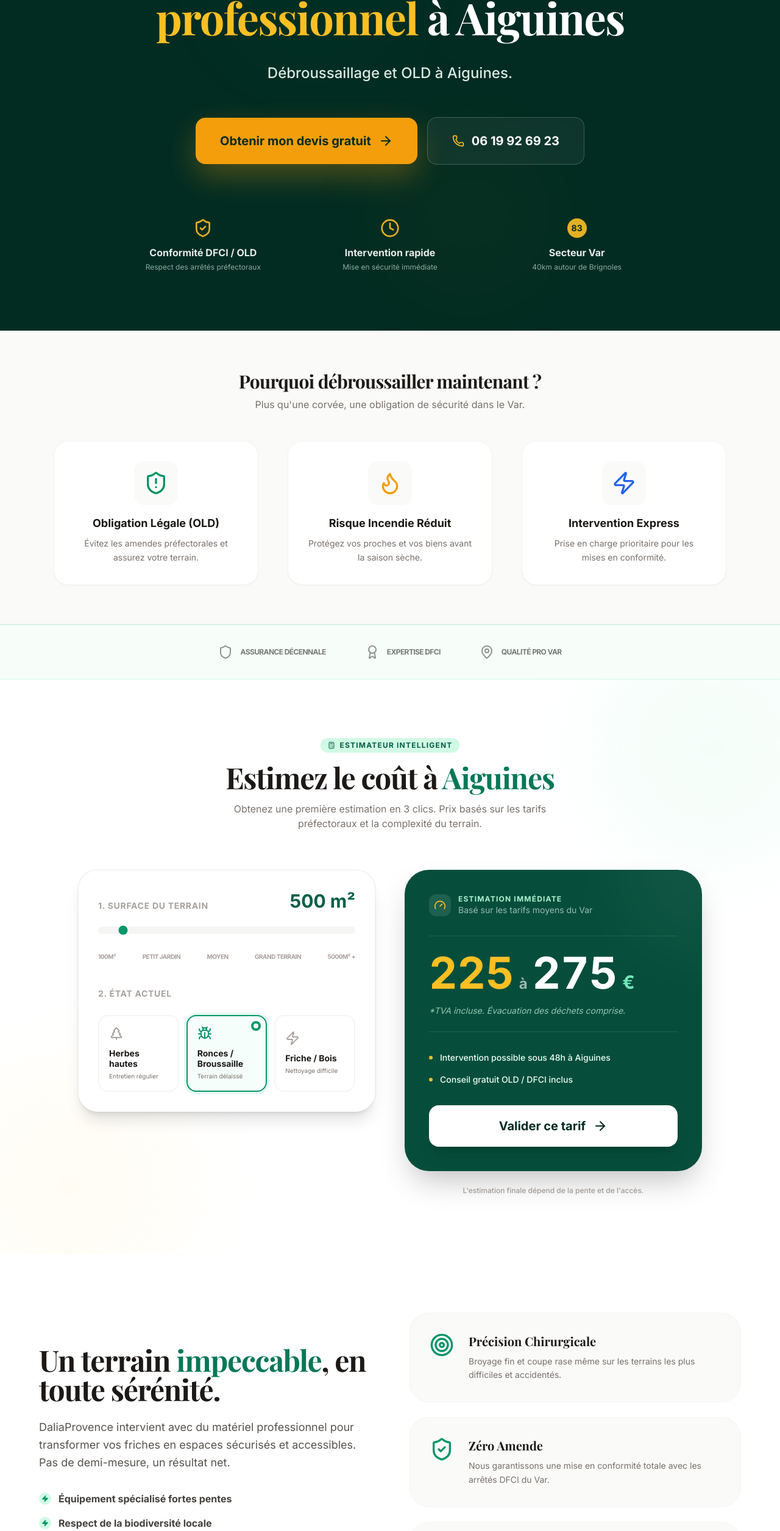
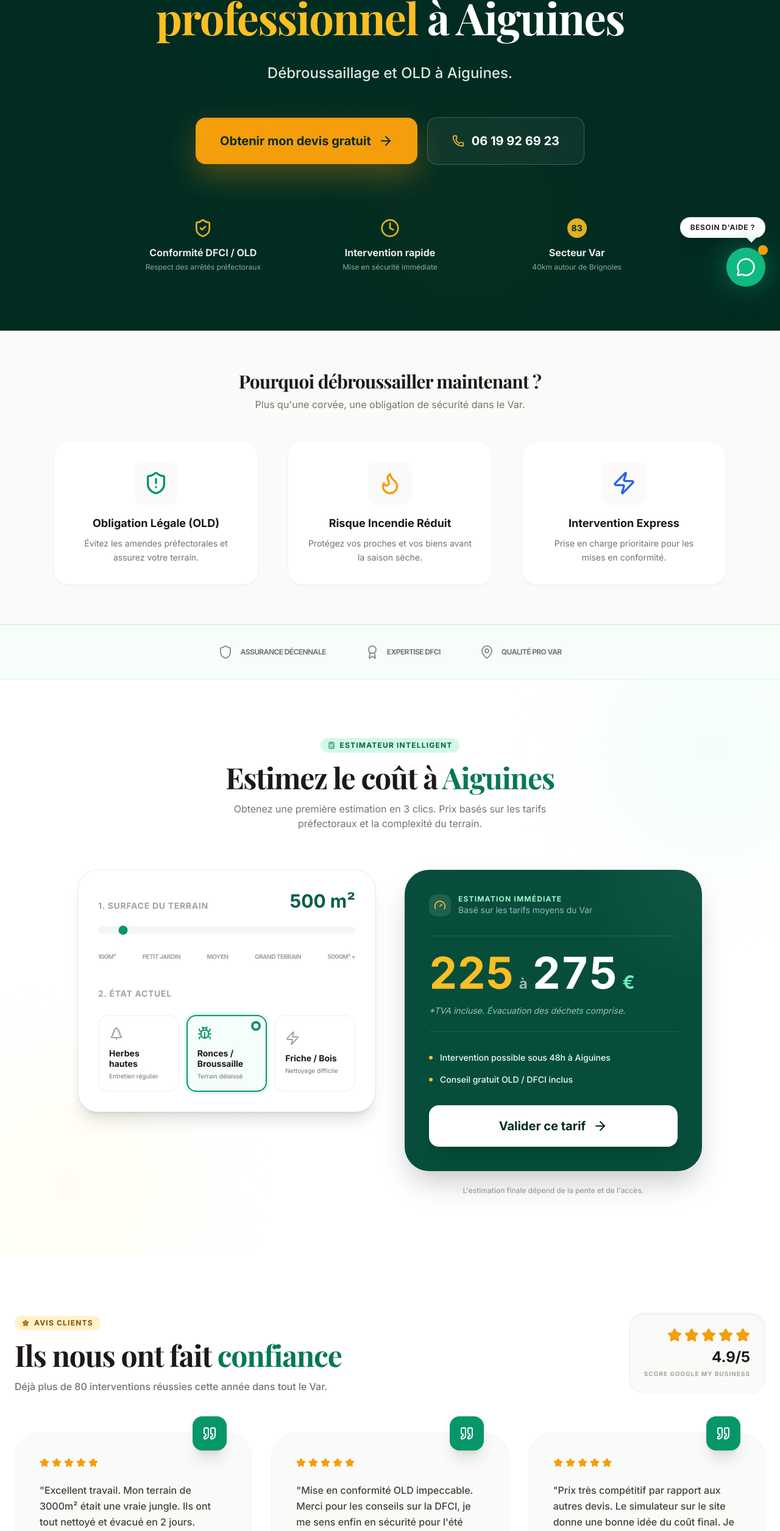
Before and after one commit to Anaska47/Daliaprovence, a React (Vite) app: page /debroussaillage/aiguines in a window 1280 px wide. Shown: the part 234-2744 px from the top of the page at 61% size. Built offline with nearby package versions, Linux system fonts and the light colour scheme; the HTML template or start-up script is replaced by a standard one.

Commit message:
feat: premium conversion pack (WhatsApp, FAQ, Testimonials, Urgency Banner, Referral Offer)

```diff
--- a/src/components/FAQ.tsx
+++ b/src/components/FAQ.tsx
@@ -1,97 +1,89 @@
 
 import React, { useState } from 'react';
-import { Plus, Minus, HelpCircle, ArrowRight } from 'lucide-react';
+import { motion, AnimatePresence } from 'framer-motion';
+import { Plus, Minus, HelpCircle, ShieldAlert } from 'lucide-react';
 
-const FAQ: React.FC = () => {
 const faqs = [
   {
-      q: "Le débroussaillage est-il obligatoire dans le Var ?",
-      a: "Oui. Dans le Var (83), le débroussaillage est une obligation légale (OLD) imposée par arrêté préfectoral. En cas de non-respect, vous risquez des amendes et une mise en demeure."
+    question: "Qu'est-ce que l'obligation de débroussaillage (OLD) dans le Var ?",
+    answer: "Dans le Var, la loi impose de débroussailler dans un rayon de 50 mètres autour de toute construction (maison, piscine, cabanon). Cette distance peut être portée à 100 mètres par arrêté préfectoral. L'objectif est de protéger votre habitation et de ralentir la progression des incendies."
   },
   {
-      q: "Quels sont les risques si je ne débroussaille pas ?",
-      a: "Outre les amendes, un terrain non entretenu augmente fortement le risque incendie. En cas de sinistre, votre responsabilité peut être engagée."
+    question: "Quelle est la période idéale pour faire débroussailler mon terrain ?",
+    answer: "Il est fortement conseillé d'intervenir entre l'automne et le printemps (avant le 1er juin). Au-delà de cette date, l'utilisation d'outils mécaniques peut être interdite ou réglementée par la préfecture en raison des risques de départ de feu."
   },
   {
-      q: "Sous combien de temps intervenez-vous ?",
-      a: "Nous intervenons rapidement, généralement sous 48h pour les mises en conformité urgentes autour de Brignoles et dans un rayon de 40 km."
+    question: "Quels sont les risques si je ne débroussaille pas ?",
+    answer: "Le non-respect de l'obligation vous expose à une amende pouvant aller jusqu'à 30€ par m² non débroussaillé, une mise en demeure du maire, et surtout le refus d'indemnisation par votre assurance en cas de sinistre."
   },
   {
-      q: "Que faites-vous des déchets verts ?",
-      a: "Nous proposons le broyage sur place ou l’évacuation complète selon vos besoins. Le chantier est laissé propre et sécurisé."
+    question: "Proposez-vous l'évacuation des déchets verts ?",
+    answer: "Oui, nous proposons deux solutions : soit l'évacuation complète vers un centre de valorisation agréé, soit le broyage sur place (mulching) qui permet de fertiliser votre sol naturellement et de limiter la repousse."
   },
   {
-      q: "Le devis est-il vraiment gratuit ?",
-      a: "Oui. Le devis est gratuit et sans engagement. Vous recevez une estimation claire et détaillée sous 24h."
-    },
-    {
-      q: "Dois-je connaître la surface exacte de mon terrain ?",
-      a: "Non. Une estimation approximative suffit. Nous ajustons si nécessaire après échange ou visite."
-    },
-    {
-      q: "Intervenez-vous sur terrains en pente ou difficiles ?",
-      a: "Oui. Nous disposons d’équipements adaptés aux terrains en pente, en friche ou difficiles d’accès."
+    question: "Peut-on obtenir un crédit d'impôt pour ces travaux ?",
+    answer: "Le débroussaillage est considéré comme un travail d'entretien de jardin. Selon votre situation, vous pouvez bénéficier d'un crédit d'impôt de 50% au titre des services à la personne pour les travaux réalisés chez vous (résidence principale ou secondaire)."
   }
 ];
 
-  const [openIdx, setOpenIdx] = useState<number | null>(null);
-
-  const scrollToForm = () => {
-    document.getElementById('devis-form')?.scrollIntoView({ behavior: 'smooth' });
-  };
+const FAQ: React.FC = () => {
+  const [openIndex, setOpenIndex] = useState<number | null>(0);
 
   return (
-    <section className="py-24 px-6 bg-stone-50/50">
-      <div className="max-w-3xl mx-auto">
-        <div className="text-center mb-16">
-          <div className="inline-flex items-center justify-center w-16 h-16 bg-white rounded-full shadow-sm mb-6 border border-stone-100">
-            <HelpCircle className="w-8 h-8 text-emerald-600" />
+    <section className="py-24 px-6 bg-stone-50" id="faq">
+      <div className="max-w-4xl mx-auto">
+        <div className="text-center mb-16 space-y-4">
+          <div className="inline-flex items-center gap-2 px-3 py-1 bg-amber-100 text-amber-800 rounded-full text-xs font-black uppercase tracking-widest">
+            <HelpCircle className="w-3 h-3" /> Questions fréquentes
           </div>
-          <h2 className="text-3xl md:text-5xl font-black text-stone-900 mb-4 tracking-tight">Vos questions, nos réponses</h2>
-          <p className="text-stone-500 font-medium">Tout savoir sur le débroussaillage obligatoire dans le Var (83).</p>
+          <h2 className="text-3xl md:text-5xl font-black text-stone-900 tracking-tight">
+            Tout savoir sur le <span className="text-emerald-700">débroussaillage légal</span>
+          </h2>
+          <div className="flex items-center justify-center gap-2 text-stone-500 font-medium">
+            <ShieldAlert className="w-4 h-4 text-emerald-600" />
+            <span>Conformité OLD / DFCI Var (83)</span>
+          </div>
         </div>
 
-        <div className="space-y-4 mb-20">
-          {faqs.map((faq, idx) => (
-            <div key={idx} className="bg-white border border-stone-200/60 rounded-3xl overflow-hidden transition-all duration-300 hover:shadow-lg hover:shadow-stone-200/40">
+        <div className="space-y-4">
+          {faqs.map((faq, index) => (
+            <div
+              key={index}
+              className={`bg-white rounded-[2rem] border transition-all duration-300 ${
+                openIndex === index ? 'border-emerald-200 shadow-xl' : 'border-stone-100 hover:border-stone-200 shadow-sm'
+              }`}
+            >
               <button
-                onClick={() => setOpenIdx(openIdx === idx ? null : idx)}
-                className="w-full flex items-center justify-between p-6 sm:p-8 text-left font-bold text-stone-900 transition-colors"
-                aria-expanded={openIdx === idx}
+                onClick={() => setOpenIndex(index === openIndex ? null : index)}
+                className="w-full px-8 py-6 text-left flex items-center justify-between gap-4"
               >
-                <span className="pr-6 text-lg sm:text-xl leading-snug">{faq.q}</span>
-                <div className={`shrink-0 w-10 h-10 rounded-2xl flex items-center justify-center transition-all duration-500 ${openIdx === idx ? 'bg-emerald-600 text-white rotate-180 shadow-lg shadow-emerald-600/20' : 'bg-stone-50 text-stone-400 border border-stone-100'}`}>
-                  {openIdx === idx ? <Minus className="w-5 h-5" /> : <Plus className="w-5 h-5" />}
+                <span className="font-bold text-stone-900 md:text-lg leading-tight">
+                  {faq.question}
+                </span>
+                <div className={`flex-shrink-0 w-8 h-8 rounded-full flex items-center justify-center transition-colors ${
+                  openIndex === index ? 'bg-emerald-600 text-white' : 'bg-stone-100 text-stone-400'
+                }`}>
+                  {openIndex === index ? <Minus className="w-5 h-5" /> : <Plus className="w-5 h-5" />}
                 </div>
               </button>
-              <div className={`grid transition-all duration-500 ease-in-out ${openIdx === idx ? 'grid-rows-[1fr] opacity-100' : 'grid-rows-[0fr] opacity-0'}`}>
-                <div className="overflow-hidden">
-                  <div className="px-6 sm:px-8 pb-8 text-stone-600 text-base sm:text-lg leading-relaxed border-t border-stone-50">
-                    <div className="pt-6">
-                      {faq.a}
+
+              <AnimatePresence>
+                {openIndex === index && (
+                  <motion.div
+                    initial={{ height: 0, opacity: 0 }}
+                    animate={{ height: 'auto', opacity: 1 }}
+                    exit={{ height: 0, opacity: 0 }}
+                    transition={{ duration: 0.3 }}
+                    className="overflow-hidden"
+                  >
+                    <div className="px-8 pb-8 text-stone-500 leading-relaxed border-t border-stone-50 pt-4 italic">
+                      {faq.answer}
                     </div>
-                  </div>
-                </div>
-              </div>
+                  </motion.div>
+                )}
+              </AnimatePresence>
             </div>
           ))}
-        </div>
-
-        {/* MINI CTA SOUS FAQ */}
-        <div className="bg-emerald-950 rounded-[2.5rem] p-10 sm:p-14 text-center relative overflow-hidden group">
-          <div className="absolute top-0 right-0 w-48 h-48 bg-emerald-500/10 rounded-full blur-[80px] -z-10 group-hover:scale-125 transition-transform duration-700"></div>
-
-          <h3 className="text-2xl sm:text-3xl font-black text-white mb-6">
-            Prêt à mettre votre terrain en conformité ?
-          </h3>
-
-          <button
-            onClick={scrollToForm}
-            className="inline-flex items-center gap-3 bg-amber-500 hover:bg-amber-600 text-emerald-950 font-black px-10 py-5 rounded-2xl text-lg sm:text-xl transition-all shadow-xl shadow-amber-500/20 hover:scale-[1.03] active:scale-95 group/btn"
-          >
-            Obtenir mon devis gratuit
-            <ArrowRight className="w-6 h-6 group-hover/btn:translate-x-1 transition-transform" />
-          </button>
         </div>
       </div>
     </section>
--- a/src/components/Testimonials.tsx
+++ b/src/components/Testimonials.tsx
@@ -1,30 +1,89 @@
 
 import React from 'react';
-import { Star } from 'lucide-react';
+import { Star, Quote, MapPin, CheckCircle2 } from 'lucide-react';
+
+const reviews = [
+  {
+    name: "Marc Valadier",
+    city: "Saint-Maximin-la-Sainte-Baume",
+    text: "Excellent travail. Mon terrain de 3000m² était une vraie jungle. Ils ont tout nettoyé et évacué en 2 jours. Équipe très pro et sérieuse.",
+    rating: 5,
+    date: "Mars 2024"
+  },
+  {
+    name: "Sophie Laurent",
+    city: "Le Muy",
+    text: "Mise en conformité OLD impeccable. Merci pour les conseils sur la DFCI, je me sens enfin en sécurité pour l'été prochain.",
+    rating: 5,
+    date: "Février 2024"
+  },
+  {
+    name: "Pierre Giraud",
+    city: "Brignoles",
+    text: "Prix très compétitif par rapport aux autres devis. Le simulateur sur le site donne une bonne idée du coût final. Je recommande vivement.",
+    rating: 5,
+    date: "Janvier 2024"
+  }
+];
 
 const Testimonials: React.FC = () => {
-  const reviews = [
-    { name: "Michel R.", city: "Brignoles", text: "Travail impeccable pour la mise en conformité de mon terrain de 2500m². Devis reçu le lendemain." },
-    { name: "Sandrine L.", city: "Le Luc", text: "Équipe sérieuse et ponctuelle. Le terrain est parfaitement propre après leur passage. Je recommande." },
-    { name: "Patrice M.", city: "Saint-Maximin", text: "Très réactifs pour un débroussaillage urgent DFCI. Professionnel et efficace." }
-  ];
+  return (
+    <section className="py-24 px-6 bg-white overflow-hidden" id="avis">
+      <div className="max-w-7xl mx-auto">
+        <div className="flex flex-col md:flex-row justify-between items-end mb-16 gap-6">
+          <div className="space-y-4 text-center md:text-left">
+            <div className="inline-flex items-center gap-2 px-3 py-1 bg-amber-100 text-amber-800 rounded-full text-xs font-black uppercase tracking-widest">
+              <Star className="w-3 h-3 fill-amber-600" /> Avis Clients
+            </div>
+            <h2 className="text-3xl md:text-5xl font-black text-stone-900 tracking-tight">
+              Ils nous ont fait <span className="text-emerald-700">confiance</span>
+            </h2>
+            <p className="text-stone-500 max-w-xl font-medium">
+              Déjà plus de 80 interventions réussies cette année dans tout le Var.
+            </p>
+          </div>
+          <div className="flex flex-col items-center md:items-end gap-2 bg-stone-50 p-6 rounded-3xl border border-stone-100 shadow-inner">
+            <div className="flex gap-1">
+              {[1, 2, 3, 4, 5].map(i => <Star key={i} className="w-6 h-6 fill-amber-500 text-amber-500" />)}
+            </div>
+            <div className="text-2xl font-black text-stone-900 leading-none mt-1">4.9/5</div>
+            <div className="text-[10px] uppercase font-bold text-stone-400 tracking-widest">Score Google My Business</div>
+          </div>
+        </div>
 
-  return (
-    <section className="py-16 px-6 bg-white border-y border-stone-100">
-      <div className="max-w-4xl mx-auto">
-        <div className="flex items-center justify-center gap-1 mb-8">
-          {[...Array(5)].map((_, i) => (
-            <Star key={i} className="w-5 h-5 fill-amber-400 text-amber-400" />
-          ))}
-          <span className="ml-2 font-bold text-stone-800">4.9/5 satisfaction client</span>
-        </div>
-        <div className="grid grid-cols-1 md:grid-cols-3 gap-6">
-          {reviews.map((rev, idx) => (
-            <div key={idx} className="bg-stone-50 p-6 rounded-2xl border border-stone-100 flex flex-col justify-between">
-              <p className="text-stone-600 italic text-sm mb-4 leading-relaxed">"{rev.text}"</p>
-              <div>
-                <p className="font-bold text-stone-900 text-sm">{rev.name}</p>
-                <p className="text-stone-400 text-xs">{rev.city}</p>
+        <div className="grid grid-cols-1 md:grid-cols-3 gap-8">
+          {reviews.map((review, index) => (
+            <div
+              key={index}
+              className="relative bg-stone-50 p-10 rounded-[2.5rem] border border-stone-100 hover:-translate-y-2 transition-transform duration-300"
+            >
+              <div className="absolute top-0 right-10 -translate-y-1/2 p-4 bg-emerald-600 rounded-2xl shadow-xl text-white">
+                <Quote className="w-6 h-6" />
+              </div>
+
+              <div className="flex gap-1 mb-6">
+                {[...Array(review.rating)].map((_, i) => (
+                  <Star key={i} className="w-4 h-4 fill-amber-500 text-amber-500" />
+                ))}
+              </div>
+
+              <blockquote className="text-stone-700 font-medium leading-relaxed mb-8">
+                "{review.text}"
+              </blockquote>
+
+              <div className="flex items-center gap-4 pt-6 border-t border-stone-200/60">
+                <div className="w-12 h-12 bg-emerald-100 rounded-full flex items-center justify-center text-emerald-800 font-black text-lg">
+                  {review.name.charAt(0)}
+                </div>
+                <div>
+                  <div className="font-black text-stone-900 text-sm flex items-center gap-1">
+                    {review.name}
+                    <CheckCircle2 className="w-3 h-3 text-emerald-600" />
+                  </div>
+                  <div className="text-xs text-stone-400 flex items-center gap-1 font-bold">
+                    <MapPin className="w-3 h-3" /> {review.city} • <span className="opacity-60">{review.date}</span>
+                  </div>
+                </div>
               </div>
             </div>
           ))}
--- /dev/null
+++ b/src/components/UrgencyBanner.tsx
@@ -0,0 +1,39 @@
+
+import React from 'react';
+import { motion } from 'framer-motion';
+import { Flame, ArrowRight, ShieldCheck } from 'lucide-react';
+
+const UrgencyBanner: React.FC = () => {
+  return (
+    <div className="bg-emerald-950 text-white overflow-hidden relative border-b border-white/5">
+      <div className="max-w-7xl mx-auto px-6 py-3 flex flex-col sm:flex-row items-center justify-between gap-4">
+        <div className="flex items-center gap-6">
+          <div className="flex items-center gap-2">
+            <div className="w-2 h-2 bg-amber-400 rounded-full animate-pulse"></div>
+            <span className="text-[10px] font-black uppercase tracking-widest text-emerald-200">Alerte Saison des Feux</span>
+          </div>
+          <div className="flex items-center gap-2">
+            <Flame className="w-4 h-4 text-amber-500" />
+            <p className="text-xs md:text-sm font-bold opacity-90">
+              Obligation légale <span className="text-amber-400">OLD</span> avant le 1er juin dans le Var.
+            </p>
+          </div>
+        </div>
+
+        <button
+          onClick={() => document.getElementById('devis-form')?.scrollIntoView({ behavior: 'smooth' })}
+          className="group flex items-center gap-2 bg-white/10 hover:bg-white/20 px-4 py-1.5 rounded-full transition-all border border-white/10"
+        >
+          <ShieldCheck className="w-4 h-4 text-emerald-400" />
+          <span className="text-[10px] font-black uppercase tracking-widest">Vérifier ma conformité</span>
+          <ArrowRight className="w-3 h-3 group-hover:translate-x-1 transition-transform" />
+        </button>
+      </div>
+
+      {/* Decorative gradient overlay */}
+      <div className="absolute top-0 right-0 bottom-0 w-1/4 bg-gradient-to-l from-emerald-900/50 to-transparent pointer-events-none"></div>
+    </div>
+  );
+};
+
+export default UrgencyBanner;
--- /dev/null
+++ b/src/components/WhatsAppButton.tsx
@@ -0,0 +1,48 @@
+
+import React from 'react';
+import { motion } from 'framer-motion';
+import { MessageCircle } from 'lucide-react';
+
+const WhatsAppButton: React.FC = () => {
+  const phoneNumber = "33619926923";
+  const message = "Bonjour Dalia Provence, je souhaiterais obtenir un devis pour un débroussaillage sur mon terrain.";
+  const whatsappUrl = `https://wa.me/${phoneNumber}?text=${encodeURIComponent(message)}`;
+
+  return (
+    <motion.div
+      initial={{ scale: 0, opacity: 0 }}
+      animate={{ scale: 1, opacity: 1 }}
+      transition={{ delay: 2, type: 'spring', stiffness: 260, damping: 20 }}
+      className="fixed bottom-24 right-6 z-50 flex flex-col items-end gap-2"
+    >
+      <motion.div
+        initial={{ opacity: 0, x: 20 }}
+        animate={{ opacity: 1, x: 0 }}
+        transition={{ delay: 3 }}
+        className="bg-white px-4 py-2 rounded-2xl shadow-xl border border-stone-100 text-stone-800 text-xs font-black uppercase tracking-wider mb-2 relative"
+      >
+        Besoin d'aide ?
+        <div className="absolute right-4 bottom-[-6px] w-3 h-3 bg-white border-r border-b border-stone-100 rotate-45"></div>
+      </motion.div>
+      <a
+        href={whatsappUrl}
+        target="_blank"
+        rel="noopener noreferrer"
+        className="relative group"
+        aria-label="Contacter Dalia Provence sur WhatsApp"
+        title="Ouvrir WhatsApp"
+      >
+        <div className="absolute inset-0 bg-emerald-500 rounded-full blur-xl opacity-40 group-hover:opacity-60 transition-opacity animate-pulse"></div>
+        <div className="relative bg-emerald-500 text-white p-4 rounded-full shadow-2xl hover:bg-emerald-600 transition-all transform hover:scale-110 active:scale-95 flex items-center justify-center">
+          <MessageCircle className="w-8 h-8" />
+          <span className="absolute -top-1 -right-1 flex h-4 w-4">
+            <span className="animate-ping absolute inline-flex h-full w-full rounded-full bg-amber-400 opacity-75"></span>
+            <span className="relative inline-flex rounded-full h-4 w-4 bg-amber-500"></span>
+          </span>
+        </div>
+      </a>
+    </motion.div>
+  );
+};
+
+export default WhatsAppButton;
--- a/src/pages/Debroussaillage.tsx
+++ b/src/pages/Debroussaillage.tsx
@@ -1,24 +1,23 @@
 
 import React, { useState, useEffect } from 'react';
-import { useNavigate } from 'react-router-dom';
+import { useNavigate, useParams } from 'react-router-dom';
 import Hero from '../components/Hero';
 import LeadForm from '../components/LeadForm';
 import TrustSignals from '../components/TrustSignals';
 import Gallery from '../components/Gallery';
 import Benefits from '../components/Benefits';
 import Testimonials from '../components/Testimonials';
-import HowItWorks from '../components/HowItWorks';
-import Reassurance from '../components/Reassurance';
 import FAQ from '../components/FAQ';
 import StickyCTA from '../components/StickyCTA';
 import Footer from '../components/Footer';
 import LegalModal from '../components/LegalModal';
 import PricingEstimator from '../components/PricingEstimator';
+import Navbar from '../components/Navbar';
+import WhatsAppButton from '../components/WhatsAppButton';
+import UrgencyBanner from '../components/UrgencyBanner';
 import { motion } from 'framer-motion';
-import Navbar from '../components/Navbar';
-import { useParams } from 'react-router-dom';
 import { getLocationBySlug } from '../data/locations';
-import { Shield, Award, MapPin, CheckCircle, X } from 'lucide-react';
+import { Shield, Award, MapPin } from 'lucide-react';
 
 const Debroussaillage: React.FC = () => {
     const navigate = useNavigate();
@@ -60,20 +59,15 @@ const Debroussaillage: React.FC = () => {
         }
         const url = location ? `https://daliaprovence.fr/debroussaillage/${location.slug}` : 'https://daliaprovence.fr/debroussaillage';
         canonical.setAttribute('href', url);
-
-        if (showTopNotification) {
-            const timer = setTimeout(() => {
-                setShowTopNotification(false);
-            }, 6000);
-            return () => clearTimeout(timer);
-        }
-    }, [showTopNotification, location]);
+    }, [location]);
 
     return (
-        <div className="min-h-screen flex flex-col selection:bg-emerald-100 relative">
+        <div className="min-h-screen flex flex-col selection:bg-emerald-100 relative pt-10 sm:pt-0">
+            <div className="fixed top-0 left-0 right-0 z-[60]">
+                <UrgencyBanner />
+            </div>
+
             <Navbar location={cityName} />
-
-            {/* Top Notification */}
 
             <main className="flex-grow">
                 <motion.div
@@ -110,6 +104,26 @@ const Debroussaillage: React.FC = () => {
 
                 <PricingEstimator location={cityName} />
 
+                <Testimonials />
+
+                <div className="bg-emerald-950 py-24 relative overflow-hidden">
+                    {/* Background decoration */}
+                    <div className="absolute top-0 right-0 w-96 h-96 bg-emerald-500 rounded-full blur-[120px] opacity-10 -mr-48 -mt-48"></div>
+                    <div className="absolute bottom-0 left-0 w-96 h-96 bg-amber-500 rounded-full blur-[120px] opacity-10 -ml-48 -mb-48"></div>
+
+                    <div className="max-w-4xl mx-auto px-6 text-center space-y-8 relative z-10">
+                        <div className="inline-flex items-center gap-2 px-4 py-2 bg-emerald-900 border border-emerald-800 text-emerald-100 rounded-full text-[10px] font-black uppercase tracking-[0.2em]">
+                            Offre spéciale Parrainage
+                        </div>
+                        <h2 className="text-4xl md:text-6xl font-black text-white tracking-tighter leading-none">
+                            Économisez <span className="text-amber-400">10% de plus</span> avec votre voisin
+                        </h2>
+                        <p className="text-emerald-100/60 text-lg md:text-xl font-medium max-w-2xl mx-auto">
+                            Le débroussaillage mutualisé est plus efficace. Si vous et votre voisin commandez ensemble, vous bénéficiez tous les deux d'une remise immédiate.
+                        </p>
+                    </div>
+                </div>
+
                 <motion.div
                     initial={{ opacity: 0, y: 30 }}
                     whileInView={{ opacity: 1, y: 0 }}
@@ -122,15 +136,7 @@ const Debroussaillage: React.FC = () => {
 
                 <Gallery />
 
-                <motion.div
-                    initial={{ opacity: 0, y: 30 }}
-                    whileInView={{ opacity: 1, y: 0 }}
-                    transition={{ duration: 0.6 }}
-                    viewport={{ once: true }}
-                    id="faq"
-                >
-                    <FAQ />
-                </motion.div>
+                <FAQ />
 
                 <motion.div
                     initial={{ opacity: 0, y: 30 }}
@@ -154,10 +160,6 @@ const Debroussaillage: React.FC = () => {
                         />
                     </div>
                 </motion.div>
-
-                {/* Testimonials and Process removed or simplified for landing page punchiness, keeping them only if requested.
-                    Based on "Sections recommandées", I'll stick to the requested ones.
-                */}
             </main>
 
             <Footer
@@ -167,6 +169,7 @@ const Debroussaillage: React.FC = () => {
             />
 
             {!formSubmitted && <StickyCTA />}
+            <WhatsAppButton />
 
             {/* Modale Juridique */}
             {modalType && (
```
Lines whose indentation alone changed are shown as unchanged.
